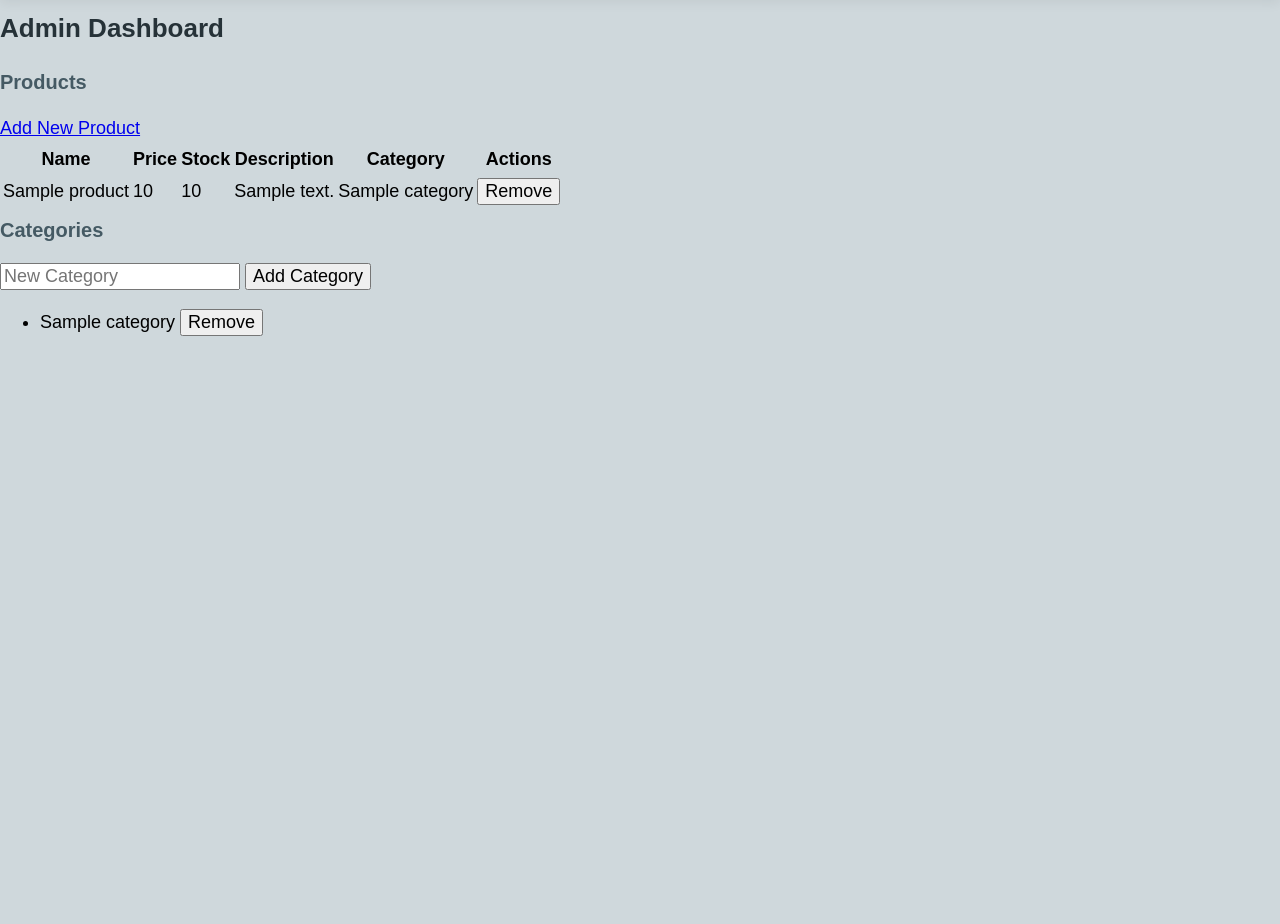
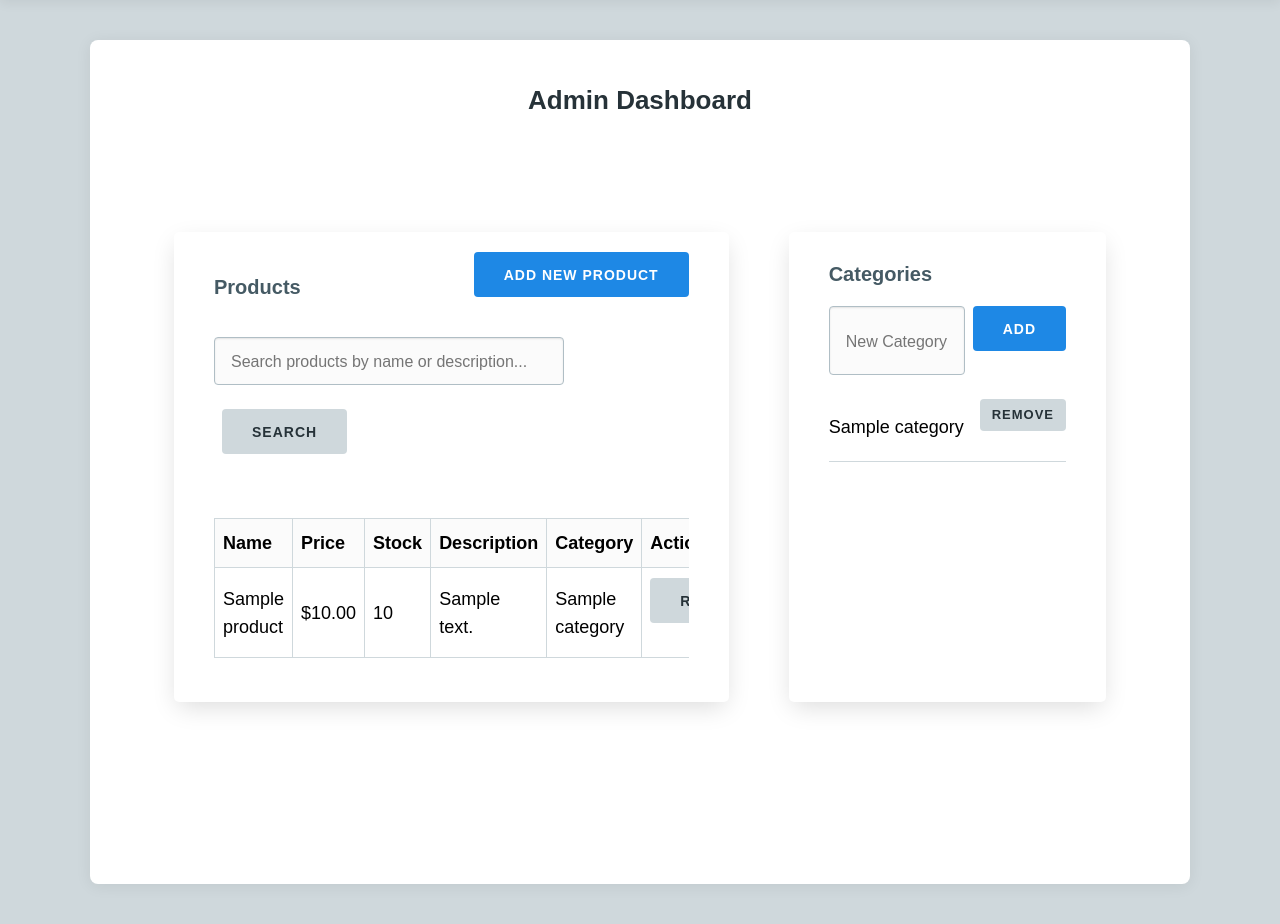
Before and after one commit to Nsjminecraft/ShimplyShop, a Flask app: template templates/admin_dashboard.html in a window 1280 px wide. Shown: the part 70-994 px from the top of the page. Before the commit the page ends 406 px from the top, so only its background shows below. Run offline with Flask 3, Linux system fonts and the light colour scheme; the template is opened without the code that fills it: most values are stand-ins (such as "Sample title", 1, 10 or a date in 2020).

Commit message:
Fixed a UI for admin_dashboard made catogorys a required

```diff
--- a/templates/add_product.html
+++ b/templates/add_product.html
@@ -14,8 +14,8 @@
         <label>Image URL:</label>
         <input type="text" name="image" required><br>
         <label>Category:</label>
-        <select name="category">
-            <option value="">None</option>
+        <select name="category" required>
+            <option value="" disabled selected>Select a category</option>
             {% for category in categories %}
                 <option value="{{ category.name }}">{{ category.name }}</option>
             {% endfor %}
--- a/templates/admin_dashboard.html
+++ b/templates/admin_dashboard.html
@@ -1,10 +1,22 @@
 {% extends 'base.html' %}
 {% block content %}
-<h1>Admin Dashboard</h1>
-
-<h2>Products</h2>
-<a href="{{ url_for('add_product') }}">Add New Product</a>
-<table>
+<div class="main-wrapper">
+    <h1 class="center">Admin Dashboard</h1>
+    <div class="card-wrapper">
+        <div class="card" style="flex:2; min-width:350px;">
+            <div style="display:flex; justify-content:space-between; align-items:center; margin-bottom:16px;">
+                <h2 style="margin:0;">Products</h2>
+                <a href="{{ url_for('add_product') }}" class="btn">Add New Product</a>
+            </div>
+            <form method="get" action="{{ url_for('admin_dashboard') }}" style="margin-bottom:16px;">
+                <input type="text" name="q" value="{{ request.args.get('q', '') }}" class="field" placeholder="Search products by name or description..." style="width:100%; max-width:350px; display:inline-block;">
+                <button type="submit" class="btn btn--secondary" style="margin-left:8px;">Search</button>
+                {% if request.args.get('q') %}
+                    <a href="{{ url_for('admin_dashboard') }}" class="btn btn--secondary" style="margin-left:8px;">Clear</a>
+                {% endif %}
+            </form>
+            <div style="overflow-x:auto;">
+                <table class="cart-table" id="admin-products-table" style="width:100%; margin-bottom:24px;">
                     <tr>
                         <th>Name</th>
                         <th>Price</th>
@@ -16,32 +28,37 @@
                     {% for product in products %}
                     <tr>
                         <td>{{ product.name }}</td>
-        <td>{{ product.price }}</td>
+                        <td>${{ '%.2f'|format(product.price) }}</td>
                         <td>{{ product.stock }}</td>
                         <td>{{ product.description }}</td>
                         <td>{{ product.category if product.category else 'None' }}</td>
                         <td>
                             <form action="{{ url_for('remove_product', product_id=product._id) }}" method="post" style="display:inline;">
-                <button type="submit">Remove</button>
+                                <button type="submit" class="btn btn--secondary" onclick="return confirm('Remove this product?')">Remove</button>
                             </form>
                         </td>
                     </tr>
                     {% endfor %}
                 </table>
-
+            </div>
+        </div>
+        <div class="card" style="flex:1; min-width:250px;">
             <h2>Categories</h2>
-<form action="{{ url_for('add_category') }}" method="post">
-    <input type="text" name="category_name" placeholder="New Category" required>
-    <button type="submit">Add Category</button>
+            <form action="{{ url_for('add_category') }}" method="post" style="display:flex; gap:8px; margin-bottom:16px;">
+                <input type="text" name="category_name" placeholder="New Category" required class="field" style="margin:0;">
+                <button type="submit" class="btn">Add</button>
             </form>
-<ul>
+            <ul style="list-style:none; padding:0;">
                 {% for category in categories %}
-    <li>
-        {{ category.name }}
-        <form action="{{ url_for('remove_category', category_id=category._id) }}" method="post" style="display:inline;">
-            <button type="submit">Remove</button>
+                <li style="display:flex; justify-content:space-between; align-items:center; padding:6px 0; border-bottom:1px solid var(--grey-light);">
+                    <span>{{ category.name }}</span>
+                    <form action="{{ url_for('remove_category', category_id=category._id) }}" method="post" style="display:inline; margin:0;">
+                        <button type="submit" class="btn btn--secondary" style="padding:4px 12px; font-size:13px;" onclick="return confirm('Remove this category?')">Remove</button>
                     </form>
                 </li>
                 {% endfor %}
             </ul>
+        </div>
+    </div>
+</div>
 {% endblock %}
```
Also changed, not shown: user/routes.py (+17 -2 lines). Lines whose indentation alone changed are shown as unchanged.
